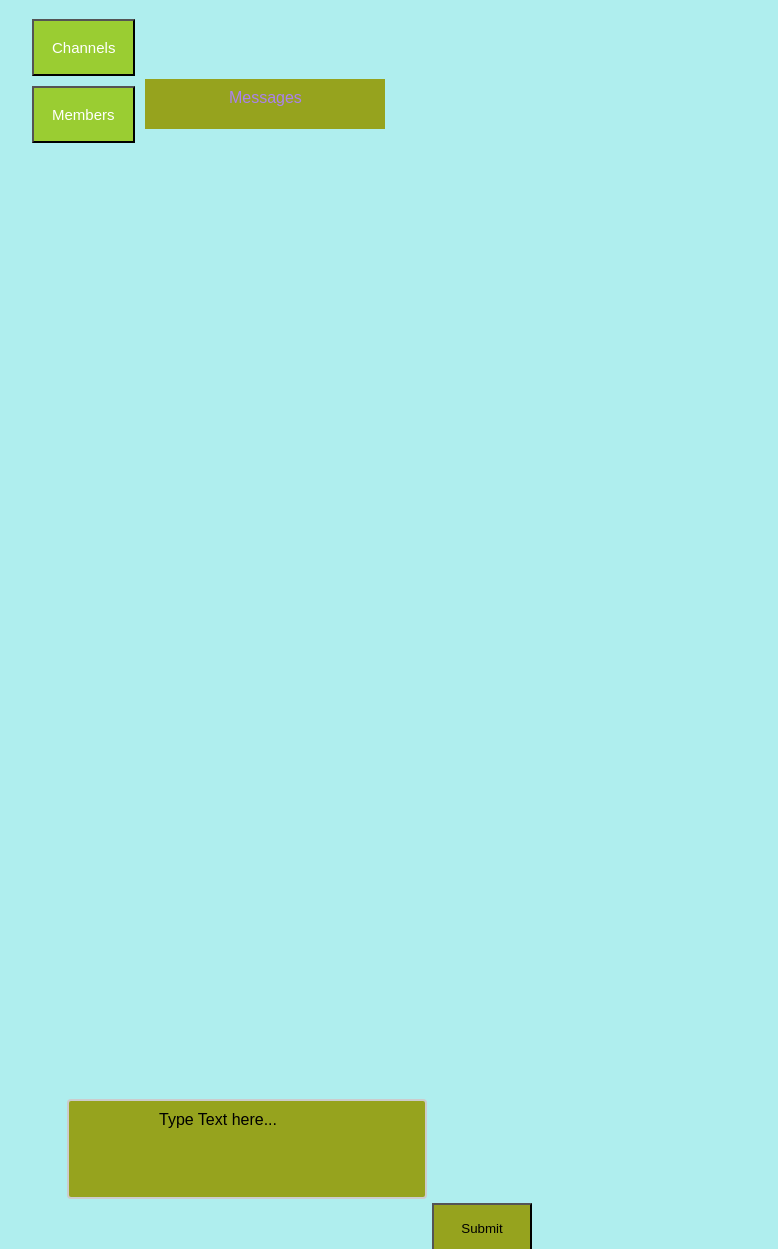
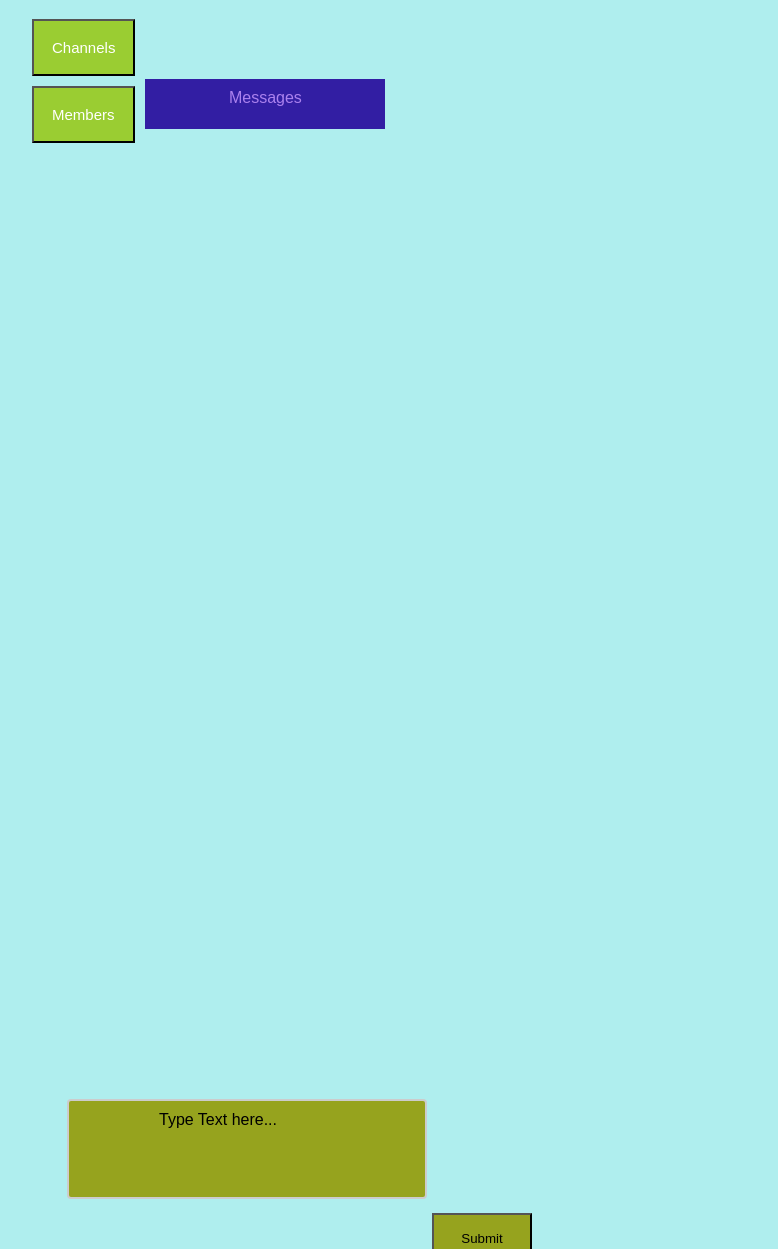
Before and after one commit to minjupgeorge/ChatApplication, a website: page public/index.html in a window 1280 px wide. Shown: the part 68-1317 px from the top of the page, without its empty margins (18-796 px from the left). Drawn offline with Linux system fonts and the light colour scheme; no server answers.

Commit message:
styles added

```diff
--- a/public/style.css
+++ b/public/style.css
@@ -51,7 +51,8 @@ ul{
     text-align: Center;
     padding: 10px;
     width: 20%;
-    background-color:rgb(150, 163, 30);
+    background-color:rgb(50, 30, 163);
+
   }
 
   textarea{
@@ -70,7 +71,7 @@ ul{
 
 
   input[type=submit]{
- margin-top:px;
+ margin-top:10px;
  margin-right:280px;
  padding: 10px  0px;
   width: 100px;
```
